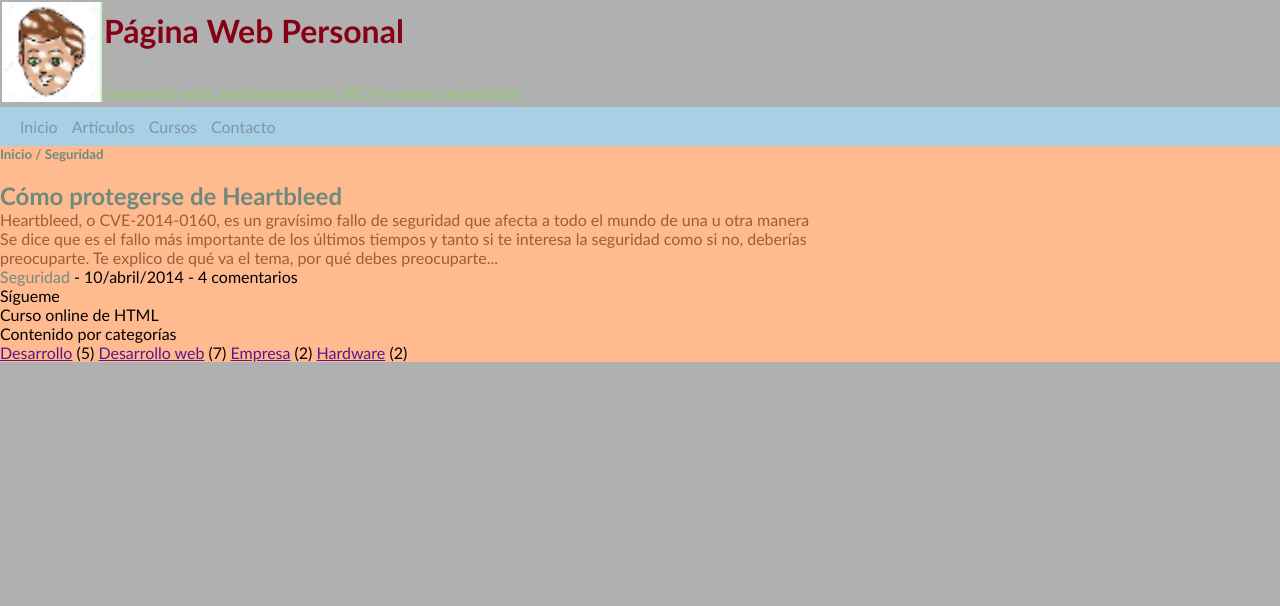
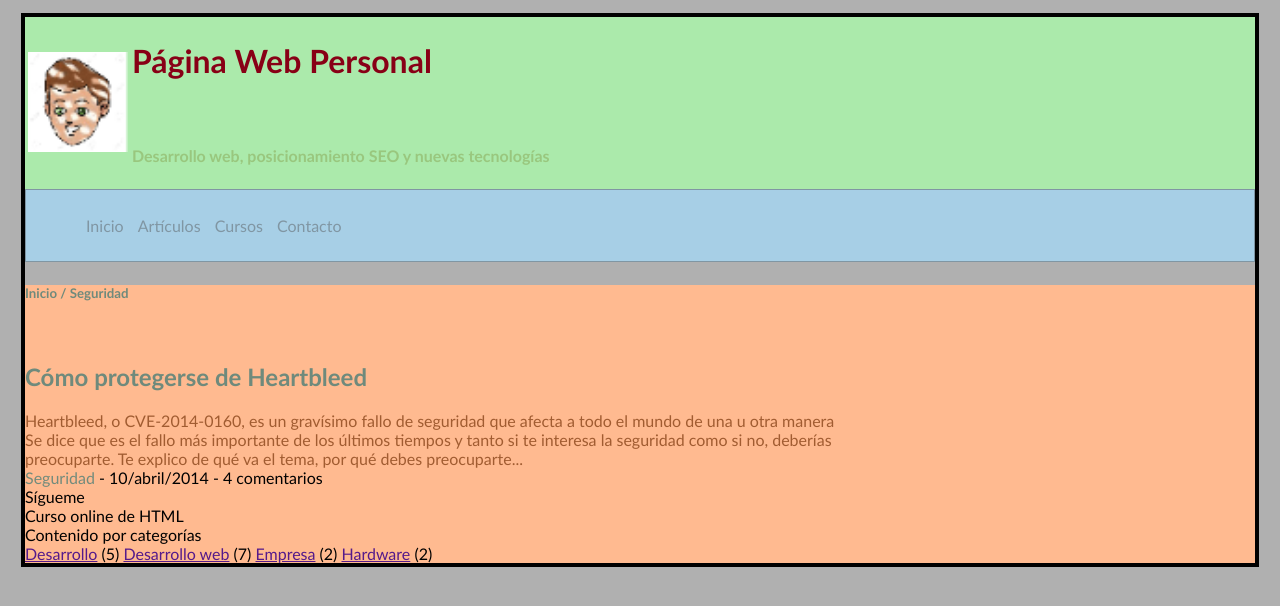
Before and after one commit to AlfonsoVM/AVM_LM1819, a plain HTML site: page CSS/Ejercicio_01/Ejercicio_01.html in a window 1280 px wide. Drawn offline with Linux system fonts and the light colour scheme; a script that the page names is missing.

Commit message:
29/11/18

```diff
--- a/CSS/Ejercicio_01/Ejercicio_01.html
+++ b/CSS/Ejercicio_01/Ejercicio_01.html
@@ -10,7 +10,7 @@
 </head>
 <body>
     <div id="container">
-        <header id="cabeceran1">
+        <header id="header1">
             <table>
                 <tr>
                     <td rowspan="2"><img src="1.png" alt="Profile Picture" style="width: 100px; height: 100px"></td>
@@ -29,6 +29,7 @@
                 <li>Contacto</li>
             </ul>
         </nav>
+        <div>
         <section id="section">
             <article>
                 <header>
@@ -68,7 +69,7 @@
                 </aside>
             </article>
         </section>
-
+        </div>
     </div>
 </body>
 </html>
--- a/CSS/Ejercicio_01/main.css
+++ b/CSS/Ejercicio_01/main.css
@@ -1,22 +1,21 @@
 * {
     font-family: 'Gill Sans', 'Gill Sans MT', Calibri, 'Trebuchet MS', sans-serif;
-    margin: 0px;
-    padding: 0px;
 }
-container {
-
+#container {
+    margin: 13px;
+    border: solid 4px black;
 }
 body {
     background-color: #b0b0b0;
 }
-header1 {
+#header1 {
     background-color: #abeaab;
 }
 nav {
     background-color: #a7cfe6;
     color: #8096a3;
     border-color: #97bfd6;
-    border: 1px;
+    border: solid 1px;
     padding: 5px 15px;
 }
 #nav li {
@@ -30,3 +29,10 @@ header, section, footer, aside, nav, article {
 article {
     background-color: #ffba90;
 }
+
+#header2 {
+    background: #fff8c0;
+}
+#section1 #column {
+
+}
```
